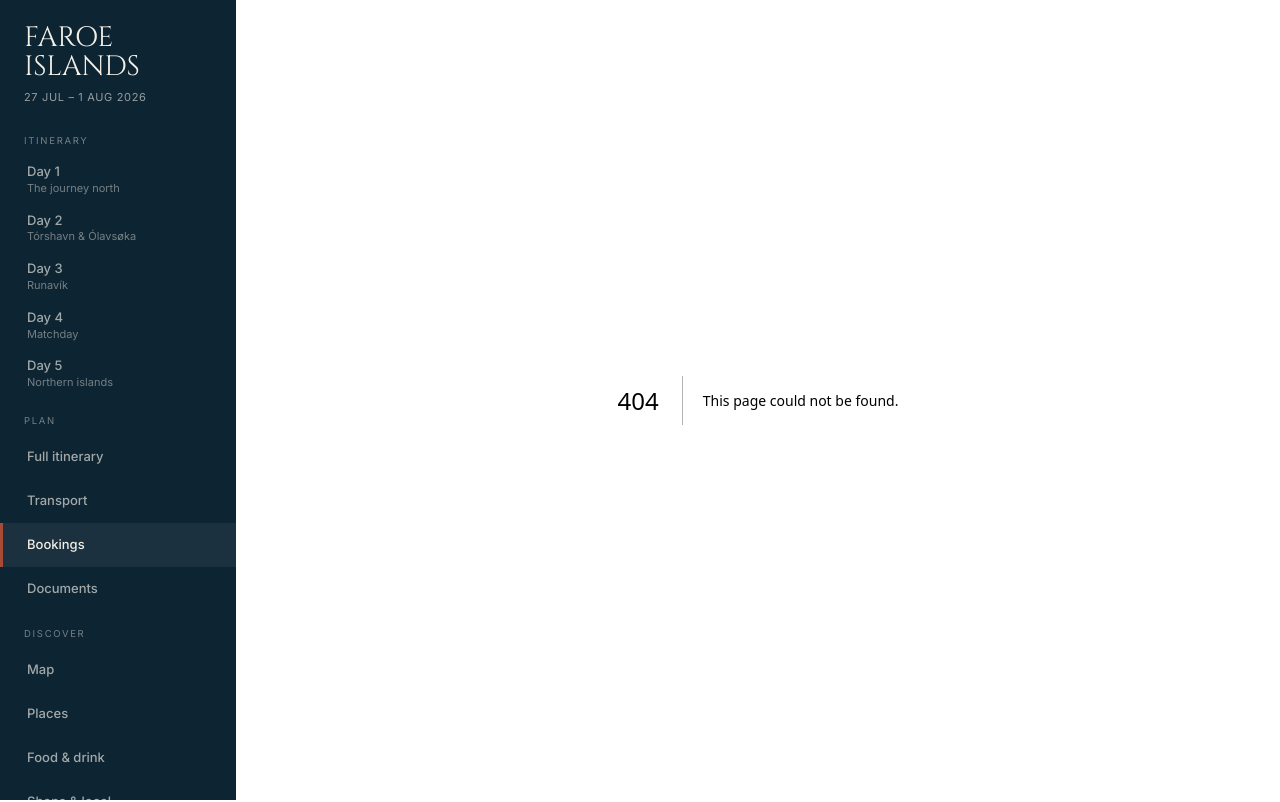
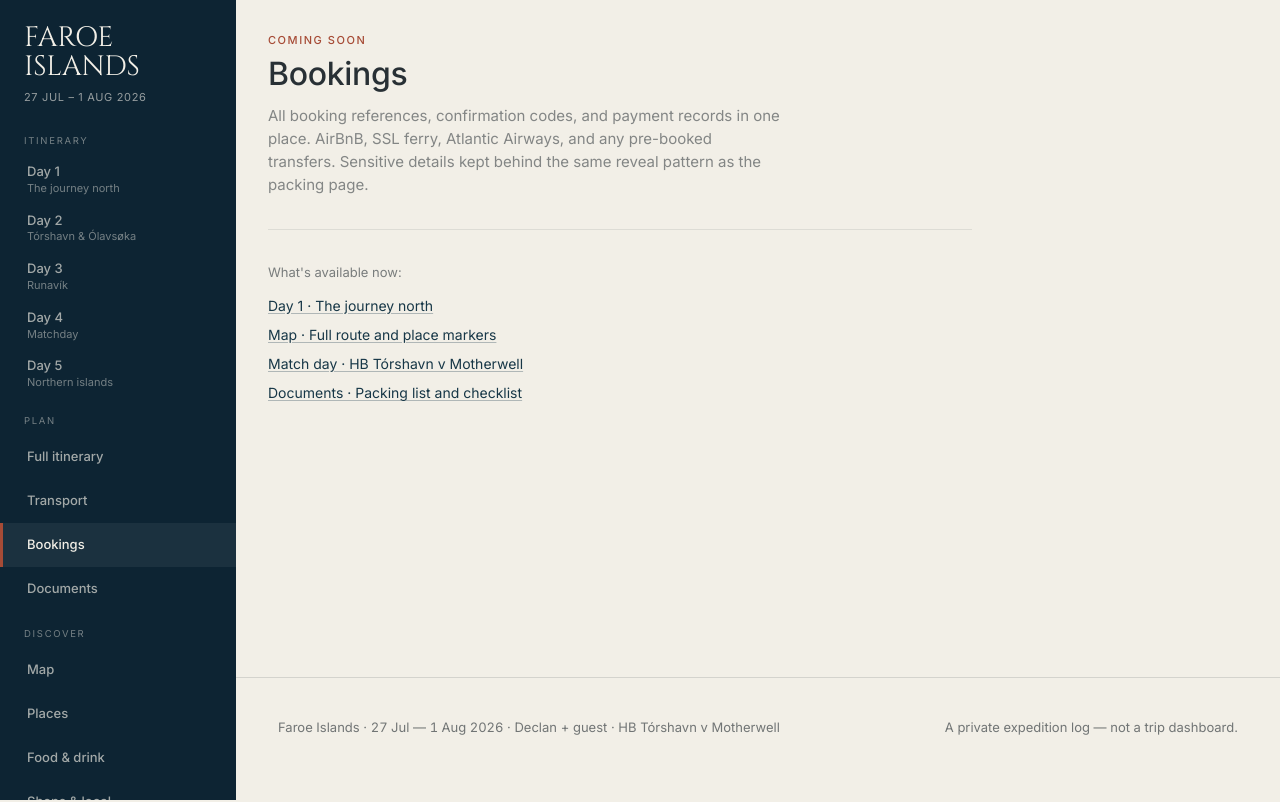
Before and after one commit to DeclanD2025/faroe-islands, a Next.js app: page /bookings in a window 1280 px wide. Before the commit this address had no page. Shown: the top 802 px of the page. Built offline with nearby package versions, Linux system fonts and the light colour scheme.

Commit message:
feat: placeholder pages for /transport /bookings /food-drink /shops /stadium /tickets /supporters

```diff
--- /dev/null
+++ b/app/bookings/page.tsx
@@ -0,0 +1,10 @@
+import { PlaceholderPage } from "@/components/placeholder-page";
+
+export default function BookingsPage() {
+  return (
+    <PlaceholderPage
+      title="Bookings"
+      description="All booking references, confirmation codes, and payment records in one place. AirBnB, SSL ferry, Atlantic Airways, and any pre-booked transfers. Sensitive details kept behind the same reveal pattern as the packing page."
+    />
+  );
+}
--- /dev/null
+++ b/app/food-drink/page.tsx
@@ -0,0 +1,10 @@
+import { PlaceholderPage } from "@/components/placeholder-page";
+
+export default function FoodDrinkPage() {
+  return (
+    <PlaceholderPage
+      title="Food & drink"
+      description="Cafés, restaurants, bars, bakeries, and breweries near every trip location. Opening hours verified where possible, with seasonal notes for late July. Sorted by proximity to accommodation, ferry terminals, and the stadium."
+    />
+  );
+}
--- /dev/null
+++ b/app/shops/page.tsx
@@ -0,0 +1,10 @@
+import { PlaceholderPage } from "@/components/placeholder-page";
+
+export default function ShopsPage() {
+  return (
+    <PlaceholderPage
+      title="Shops & local"
+      description="Supermarkets, pharmacies, outdoor shops, ATMs, and practical services near each stop. Opening hours for Bónus, ESLA, and local stores. Notes on Sunday closures and late-night availability on Suðuroy."
+    />
+  );
+}
--- /dev/null
+++ b/app/stadium/page.tsx
@@ -0,0 +1,10 @@
+import { PlaceholderPage } from "@/components/placeholder-page";
+
+export default function StadiumPage() {
+  return (
+    <PlaceholderPage
+      title="Stadium"
+      description="Tórsvøllur — the Faroese national stadium in Gundadalur, Tórshavn. Capacity ~6,000. Directions from the ferry terminal, away-end details, facilities, and what to expect on match day."
+    />
+  );
+}
--- /dev/null
+++ b/app/supporters/page.tsx
@@ -0,0 +1,10 @@
+import { PlaceholderPage } from "@/components/placeholder-page";
+
+export default function SupportersPage() {
+  return (
+    <PlaceholderPage
+      title="Supporter info"
+      description="Away-fan guide for Motherwell supporters in Tórshavn. Where to drink before the match, walking route to the ground, post-match options, and what to know about Faroese football culture before you go."
+    />
+  );
+}
--- /dev/null
+++ b/app/tickets/page.tsx
@@ -0,0 +1,10 @@
+import { PlaceholderPage } from "@/components/placeholder-page";
+
+export default function TicketsPage() {
+  return (
+    <PlaceholderPage
+      title="Tickets"
+      description="Match tickets, ferry bookings, and travel documents. Motherwell away-ticket information, SSL foot-passenger booking references, and flight check-in deadlines. Offline copies recommended."
+    />
+  );
+}
--- /dev/null
+++ b/app/transport/page.tsx
@@ -0,0 +1,10 @@
+import { PlaceholderPage } from "@/components/placeholder-page";
+
+export default function TransportPage() {
+  return (
+    <PlaceholderPage
+      title="Transport"
+      description="Ferry timetables, bus routes, and flight details for every leg of the trip. This page will centralise all transport information from SSL Route 7 sailings to Bus 300/700 schedules and flight departures."
+    />
+  );
+}
--- /dev/null
+++ b/components/placeholder-page.tsx
@@ -0,0 +1,51 @@
+// =============================================================================
+// PlaceholderPage — used for sidebar routes that don't have full pages yet.
+// Keeps the site navigable without 404s while content is developed.
+// =============================================================================
+
+import Link from "next/link";
+
+interface PlaceholderPageProps {
+  title: string;
+  description: string;
+}
+
+export function PlaceholderPage({ title, description }: PlaceholderPageProps) {
+  return (
+    <article className="px-4 sm:px-8 pt-8 pb-20 max-w-[48rem]">
+      <p className="text-[11px] tracking-[0.14em] uppercase text-rust font-medium">Coming soon</p>
+      <h1 className="font-medium text-[clamp(1.5rem,2.5vw,2rem)] leading-[1.08] mt-2 text-basalt tracking-[-0.01em]">
+        {title}
+      </h1>
+      <p className="text-[15px] text-basalt/55 mt-3 max-w-[32rem]">{description}</p>
+
+      <hr className="my-8 border-basalt/10" />
+
+      <div className="space-y-3">
+        <p className="text-[13px] text-basalt/60">What's available now:</p>
+        <ul className="space-y-1.5">
+          <li>
+            <Link href="/day/1" className="text-[14px] text-fjord underline underline-offset-2 decoration-fjord/30 hover:text-rust transition-colors">
+              Day 1 · The journey north
+            </Link>
+          </li>
+          <li>
+            <Link href="/places" className="text-[14px] text-fjord underline underline-offset-2 decoration-fjord/30 hover:text-rust transition-colors">
+              Map · Full route and place markers
+            </Link>
+          </li>
+          <li>
+            <Link href="/match-day" className="text-[14px] text-fjord underline underline-offset-2 decoration-fjord/30 hover:text-rust transition-colors">
+              Match day · HB Tórshavn v Motherwell
+            </Link>
+          </li>
+          <li>
+            <Link href="/packing" className="text-[14px] text-fjord underline underline-offset-2 decoration-fjord/30 hover:text-rust transition-colors">
+              Documents · Packing list and checklist
+            </Link>
+          </li>
+        </ul>
+      </div>
+    </article>
+  );
+}
```
